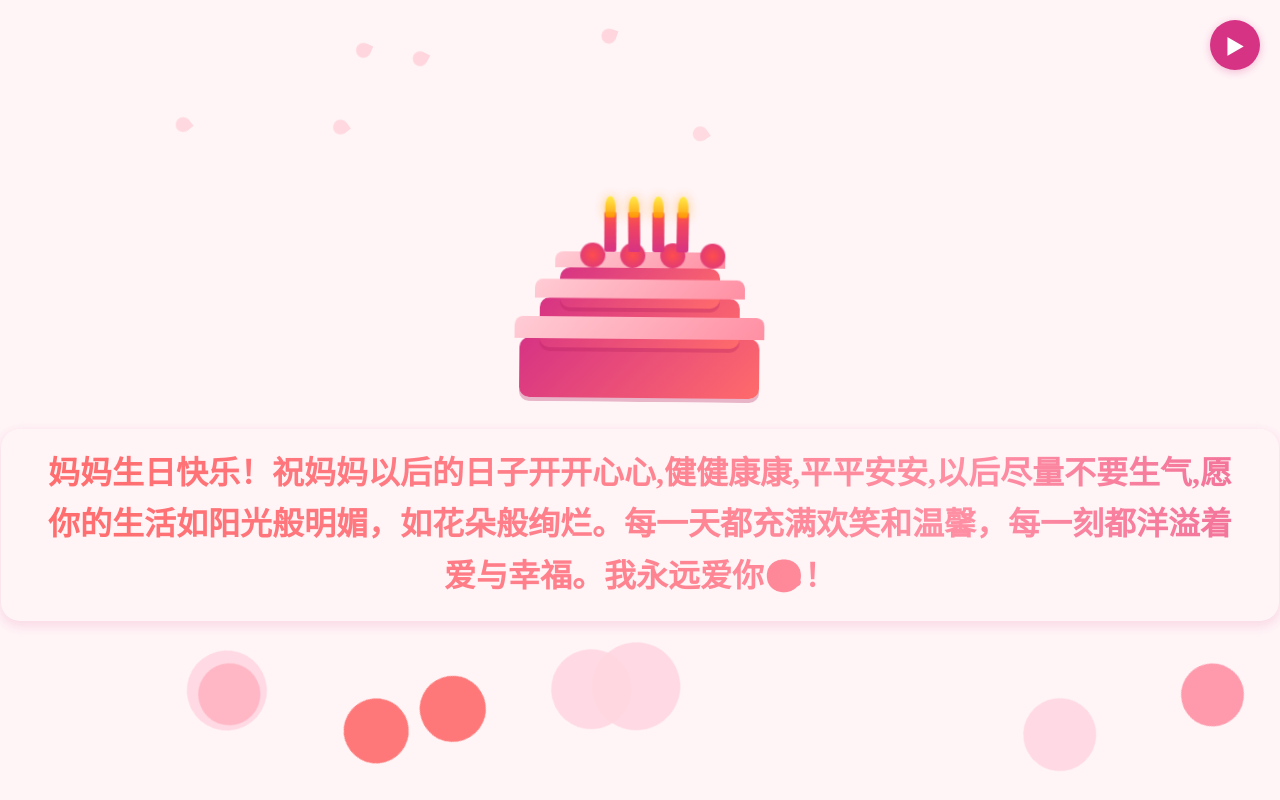
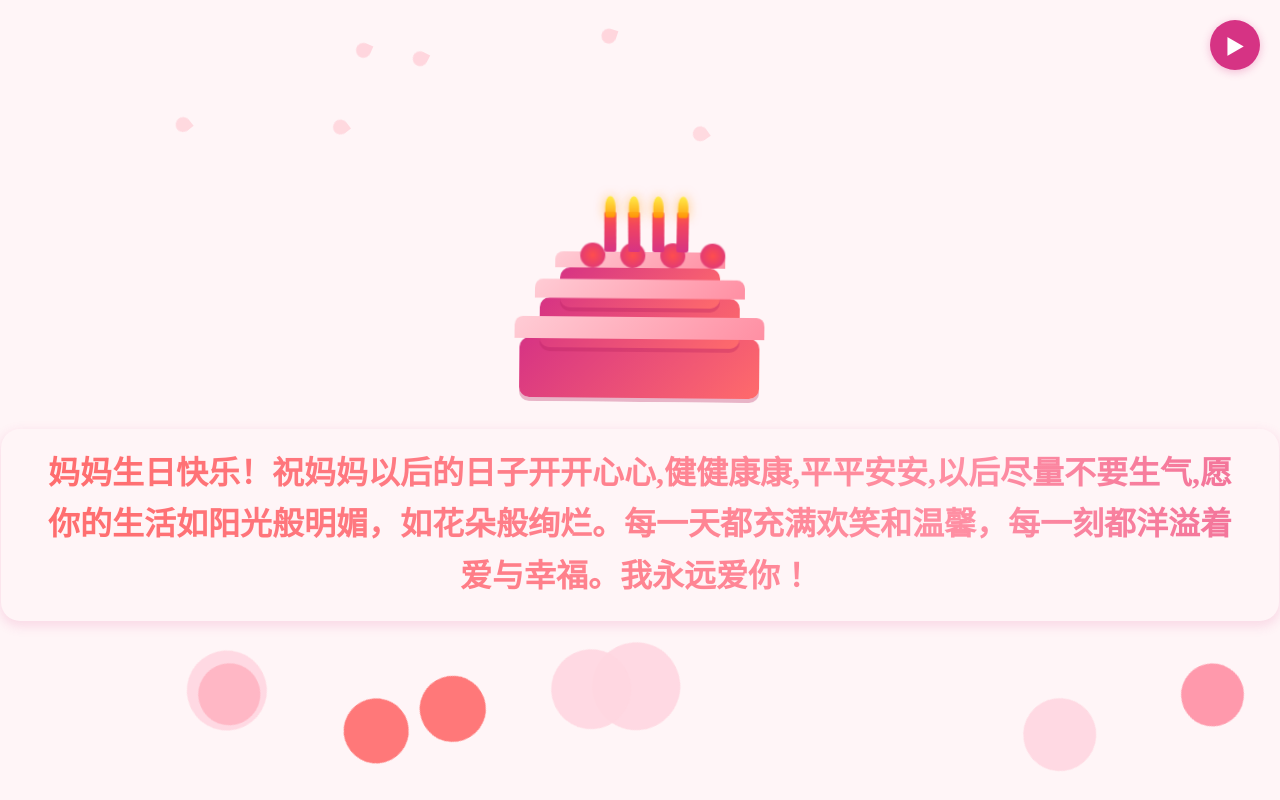
Before and after one commit to Kevin06532/kevin06532-M-Birthday-317-2026.github.io, a plain HTML site: page index.html in a window 1280 px wide. Drawn offline with Linux system fonts and the light colour scheme.

Commit message:
Update index.html

```diff
--- a/index.html
+++ b/index.html
@@ -281,7 +281,8 @@
             <div class="flame"></div>
         </div>
     </div>
-    <div class="wish">妈妈生日快乐！祝妈妈以后的日子开开心心,健健康康,平平安安,以后尽量不要生气,愿你的生活如阳光般明媚，如花朵般绚烂。每一天都充满欢笑和温馨，每一刻都洋溢着爱与幸福。我永远爱你😘！</div>
+    <div class="wish">妈妈生日快乐！祝妈妈以后的日子开开心心,健健康康,平平安安,以后尽量不要生气,愿你的生活如阳光般明媚，如花朵般绚烂。每一天都充满欢笑和温馨，每一刻都洋溢着爱与幸福。我永远爱你
+    ！</div>
     <script>
         const bgm = document.getElementById('bgm');
         let isPlay = false;
```
